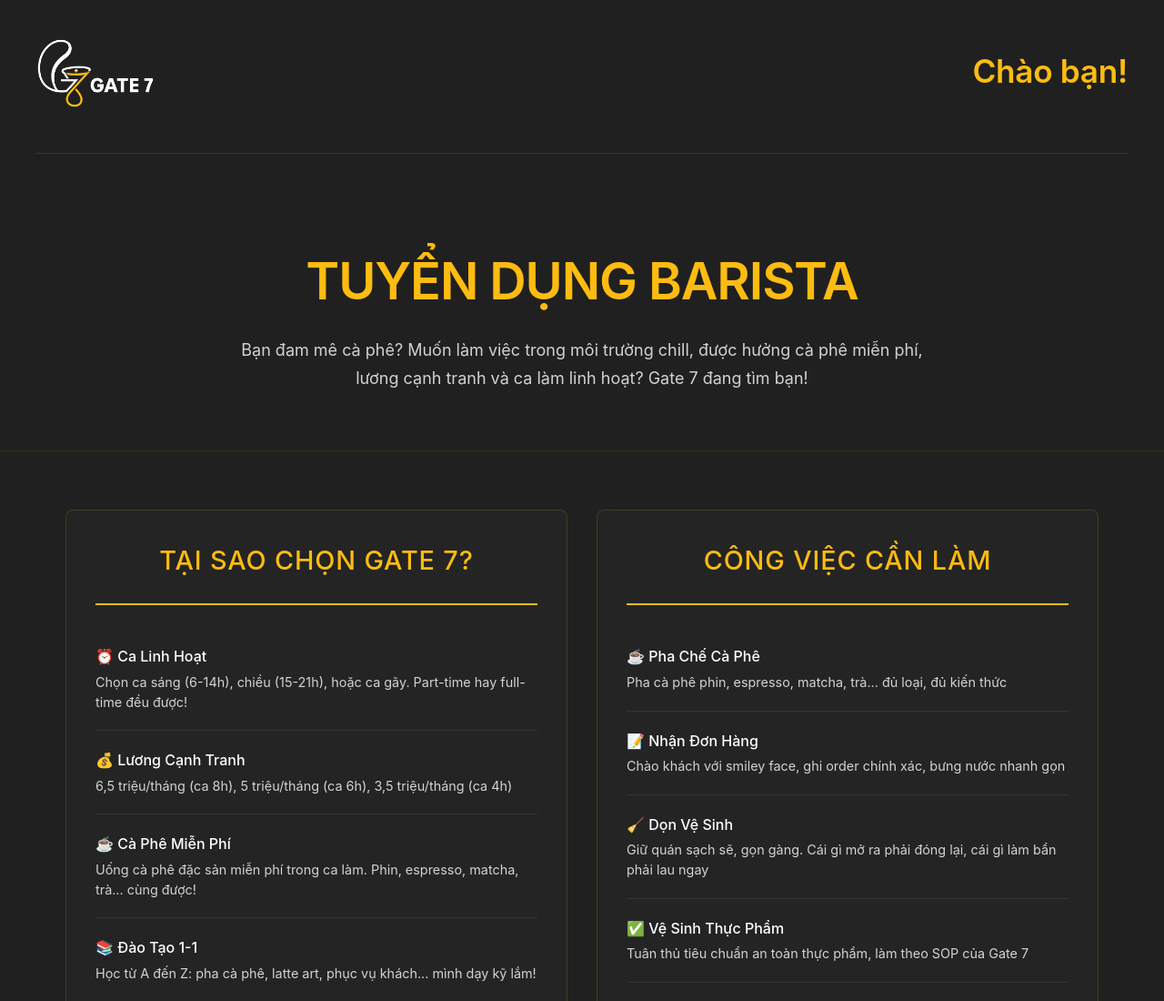
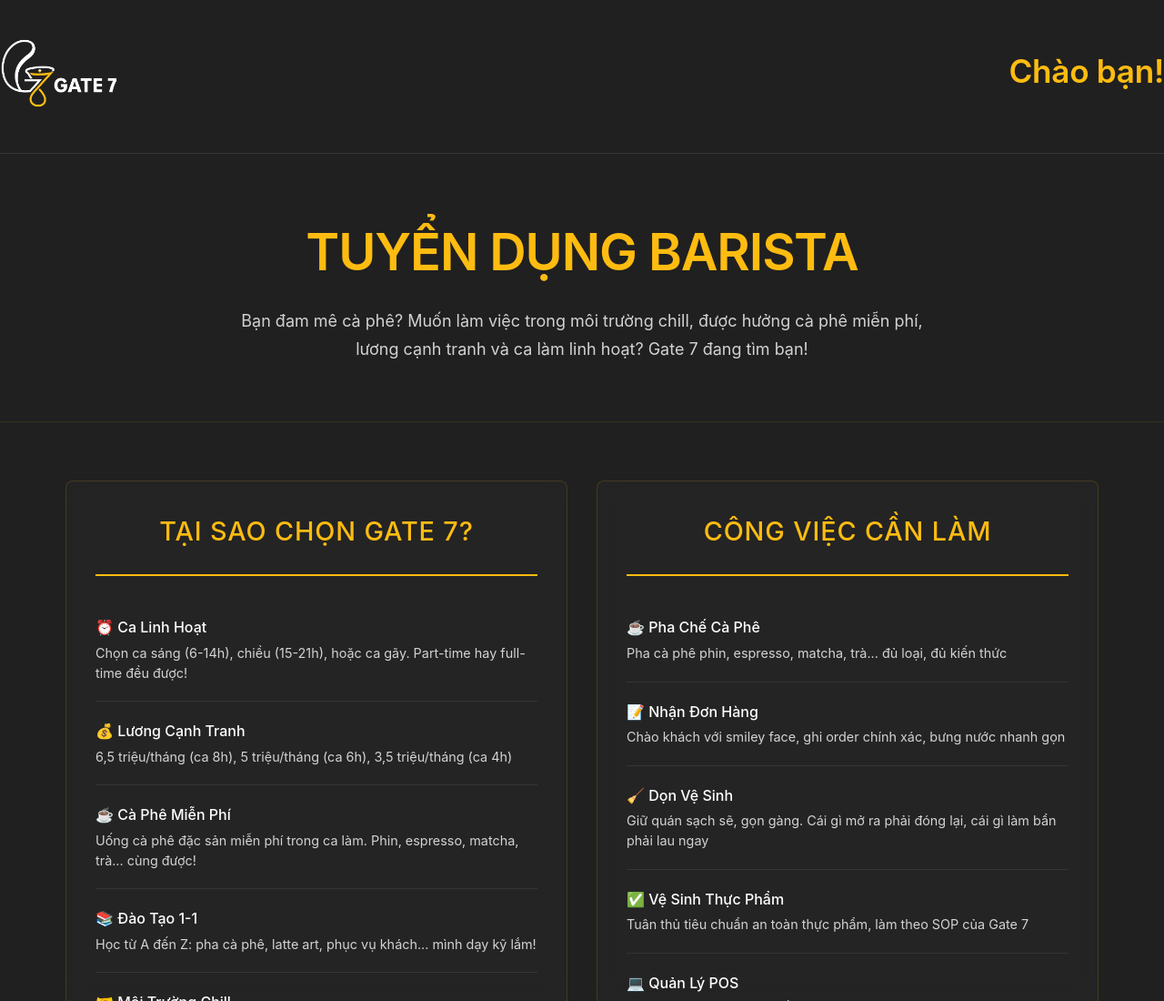
Before and after one commit to JayEmVey/coming-soon, a website: page hiring/barista/index.html in a window 1280 px wide. Shown: the top 1100 px of the page at 91% size. Drawn offline with Linux system fonts and the light colour scheme.

Commit message:
refactor: update barista page header to match menu layout and remove translation

```diff
--- a/hiring/barista/index.html
+++ b/hiring/barista/index.html
@@ -55,12 +55,6 @@
 			align-items: center;
 			padding: 40px 0;
 			border-bottom: 1px solid rgba(255, 255, 255, 0.1);
-			display: grid;
-			grid-template-columns: repeat(auto-fit, minmax(250px, 1fr));
-			gap: 3rem;
-			max-width: 1200px;
-			margin: 0 auto;
-			margin-bottom: 2rem;
 		}
 
 		.logo {
```
